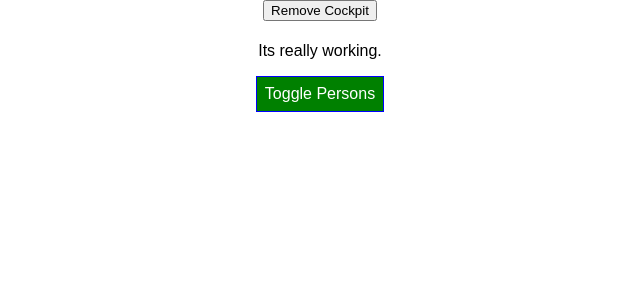
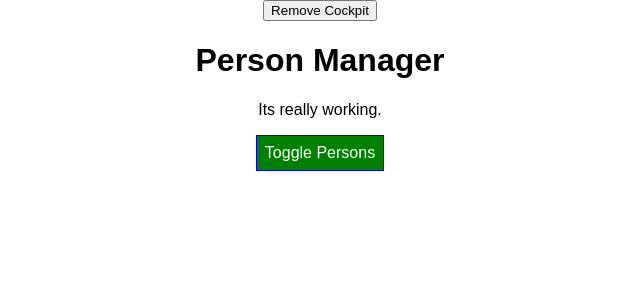
Before and after one commit to Nandini1Bag/ReactBasics, a React app in the folder react-guide/: page / in a window 1280 px wide. Shown: the top 300 px of the page, without its empty margins (320-960 px from the left). Built offline with nearby package versions, Linux system fonts and the light colour scheme.

Commit message:
Passing unknown props in hocs.

```diff
--- a/react-guide/src/Components/Persons/Person/Person.js
+++ b/react-guide/src/Components/Persons/Person/Person.js
@@ -1,7 +1,8 @@
 import React ,{Component,Fragment}from 'react';
 import Auxillary from '../../../hoc/Auxillary';
+import withClass from '../../../hoc/withClass';
 import styled from 'styled-components';
-//import './Person.css';
+import './Person.css';
 
 
 const StyledDiv=styled.div`
@@ -37,4 +38,4 @@
     }
 }
 
-export default Person;
+export default withClass(Person,'Person');
--- a/react-guide/src/hoc/WithClass.js
+++ b/react-guide/src/hoc/WithClass.js
@@ -6,7 +6,7 @@
 // ...and returns another component...
   return props=>(
       <div className={className}>
-        <WrappedComponent/>
+        <WrappedComponent {...props}/>
       </div>
   );
 
```
